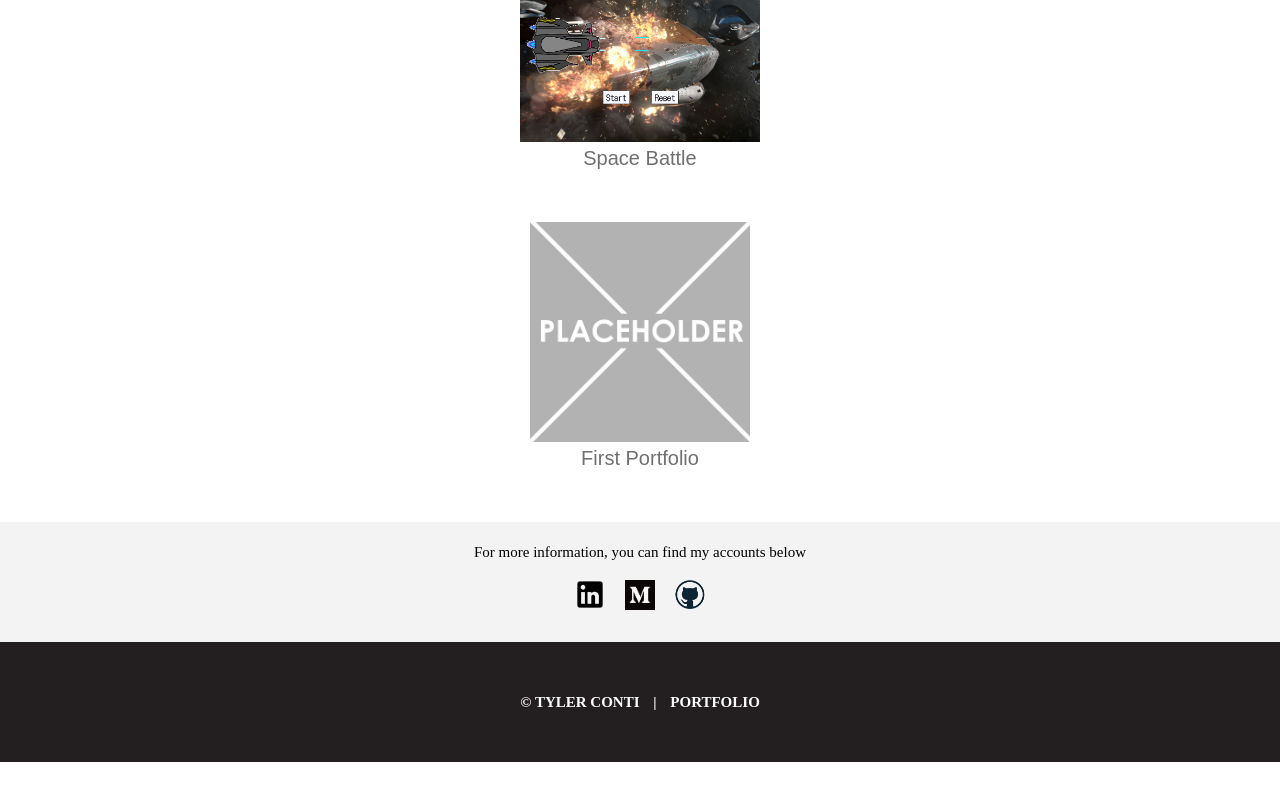
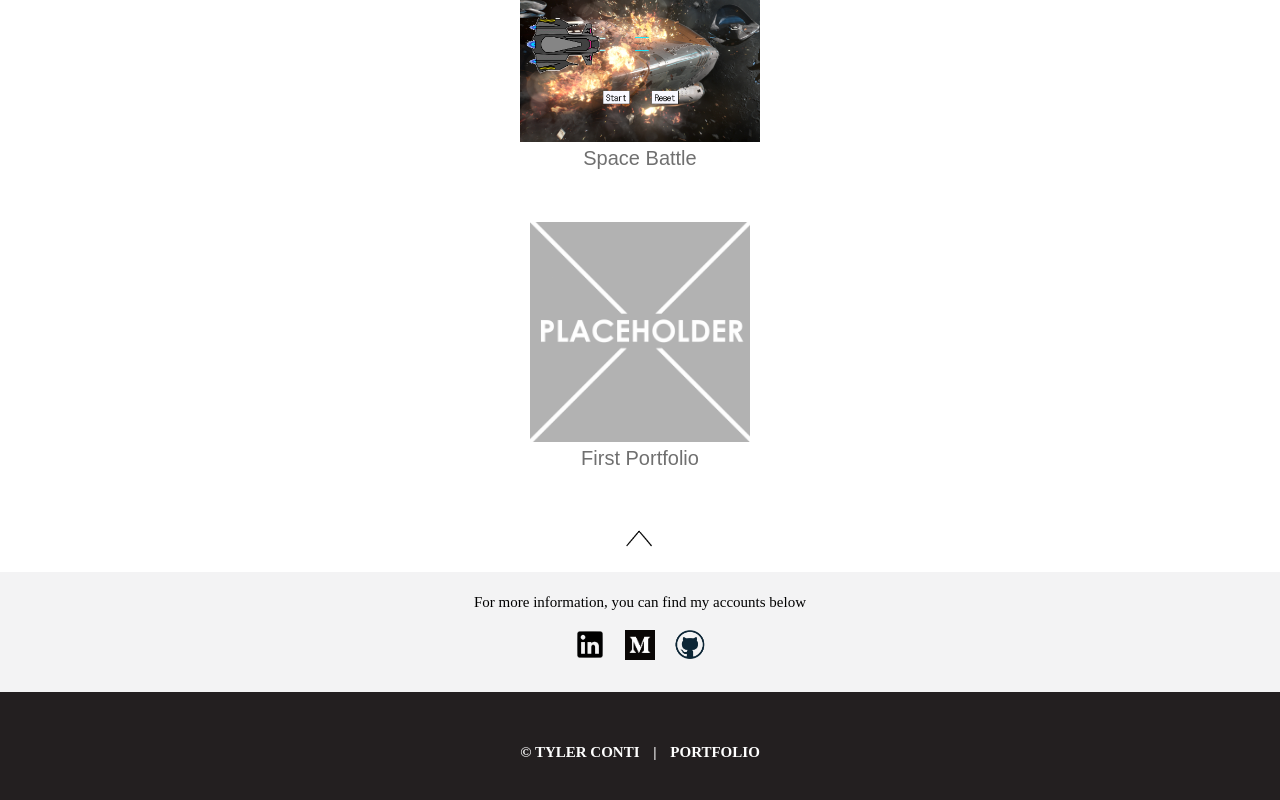
Before and after one commit to tjconti12/Portfolio-Updated, a React (Create React App) app: page /projects in a window 1280 px wide. Shown: the part 1754-2554 px from the top of the page. Before the commit the page ends 2516 px from the top, so only its background shows below. Built offline with nearby package versions, Linux system fonts and the light colour scheme; a web font is replaced by a local one.

Commit message:
fix up scroll arrow. included new npm package to take care of smooth scrolling on ios devices

```diff
--- a/package.json
+++ b/package.json
@@ -13,6 +13,7 @@
     "react-hamburger-menu": "^1.2.1",
     "react-router-dom": "^5.3.0",
     "react-scripts": "4.0.3",
+    "smoothscroll-polyfill": "^0.4.4",
     "web-vitals": "^1.0.1"
   },
   "scripts": {
--- a/src/App.js
+++ b/src/App.js
@@ -39,6 +39,7 @@ useEffect(() => {
           { menuOpen && <Menu toggleMenu={toggleMenu} />}
           <Header title="Projects"/>
           <ProjectsPage />
+          <UpArrow />
           <Footer />
         </Route>
         <Route path="/projects/:project">
--- /dev/null
+++ b/src/Components/UpArrow/UpArrow.css
@@ -0,0 +1,11 @@
+.up-arrow-container {
+    width: 50px;
+    height: 30px;
+    margin: 0 auto;
+    margin-bottom: 20px;
+}
+
+.up-arrow {
+    transform: rotate(90deg) translateX(-30px);
+    width: 100%;
+}
--- /dev/null
+++ b/src/Components/UpArrow/UpArrow.js
@@ -0,0 +1,26 @@
+import smoothscroll from 'smoothscroll-polyfill';
+
+import arrow from '../../resources/images/Arrowhead.png'
+
+import './UpArrow.css';
+
+const UpArrow = () => {
+
+    const scrollToTop = () => {
+        window.scrollTo({
+            top: 0,
+            left: 0,
+            behavior: 'smooth'
+        });
+        // This adds smooth scrolling effect when on safari (most IOS devices)
+        smoothscroll.polyfill();
+    }
+
+    return (
+        <div className="up-arrow-container">
+            <img className="up-arrow" src={arrow} alt="up arrow to navigate to top of page" onClick={scrollToTop}/>
+        </div>
+    )
+}
+
+export default UpArrow
```
Also changed, not shown: src/resources/images/Arrowhead.png (added), 1 other file (tests, documents, lock files or other folders).
